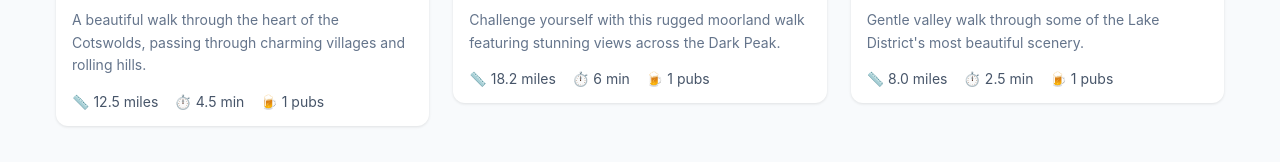
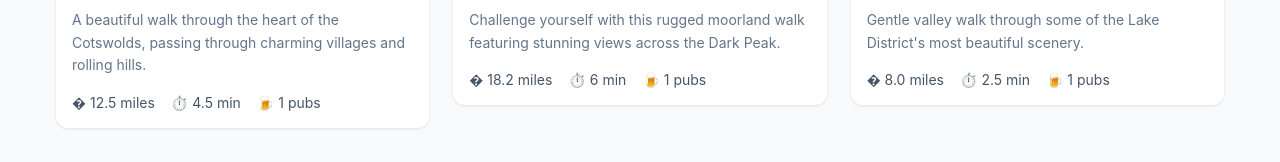
Before and after one commit to Nat-Stephenson/Wills_Walking_Pub_App, a Next.js app: page / in a window 1280 px wide. Shown: the part 954-1116 px from the top of the page. Built offline with nearby package versions, Linux system fonts and the light colour scheme.

Commit message:
💄 Update distance formatting to use a different icon for route distance

```diff
--- a/src/app/page.tsx
+++ b/src/app/page.tsx
@@ -105,7 +105,7 @@ export default function Home() {
                   <p className={styles.routeDescription}>{route.description}</p>
                   <div className={styles.routeStats}>
                     <span className={styles.routeStat}>
-                      📏 {formatDistance(route.distance)}
+                      � {formatDistance(route.distance)}
                     </span>
                     <span className={styles.routeStat}>
                       ⏱️ {formatDuration(route.duration)}
```
